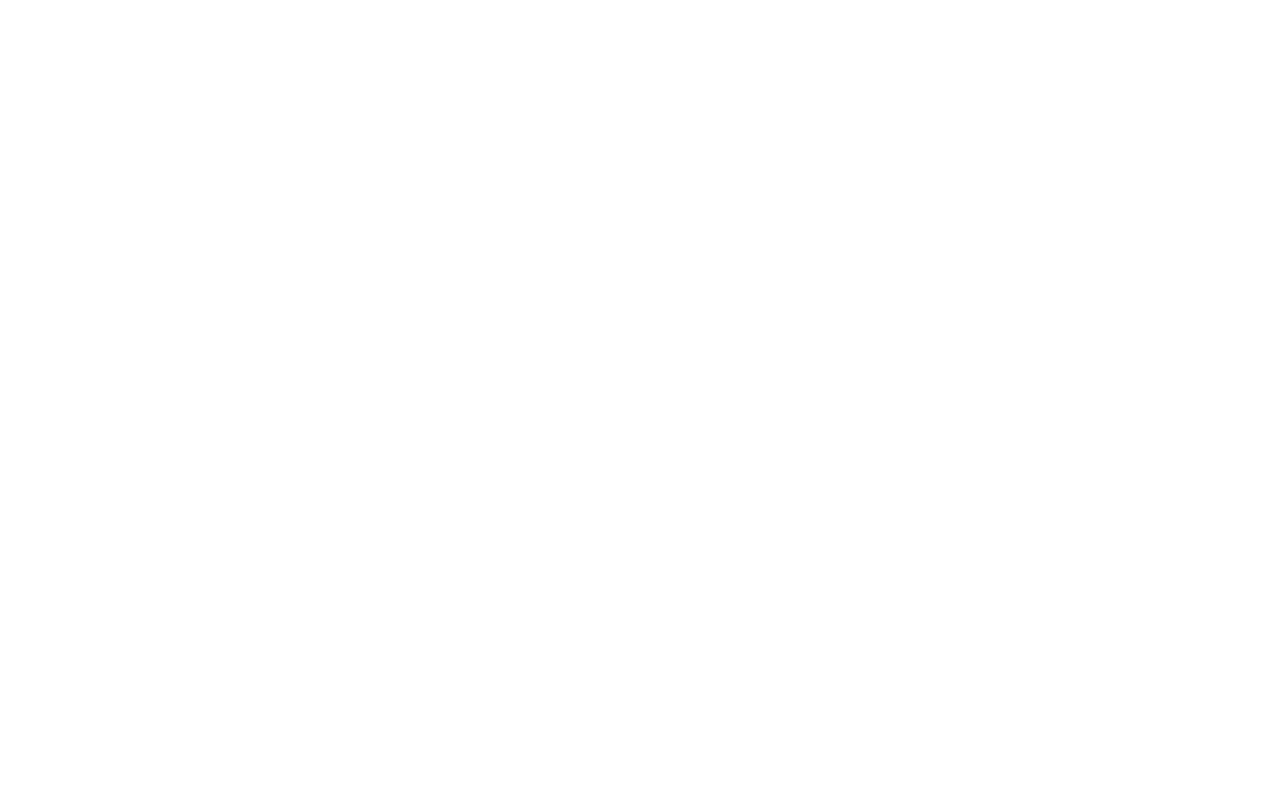
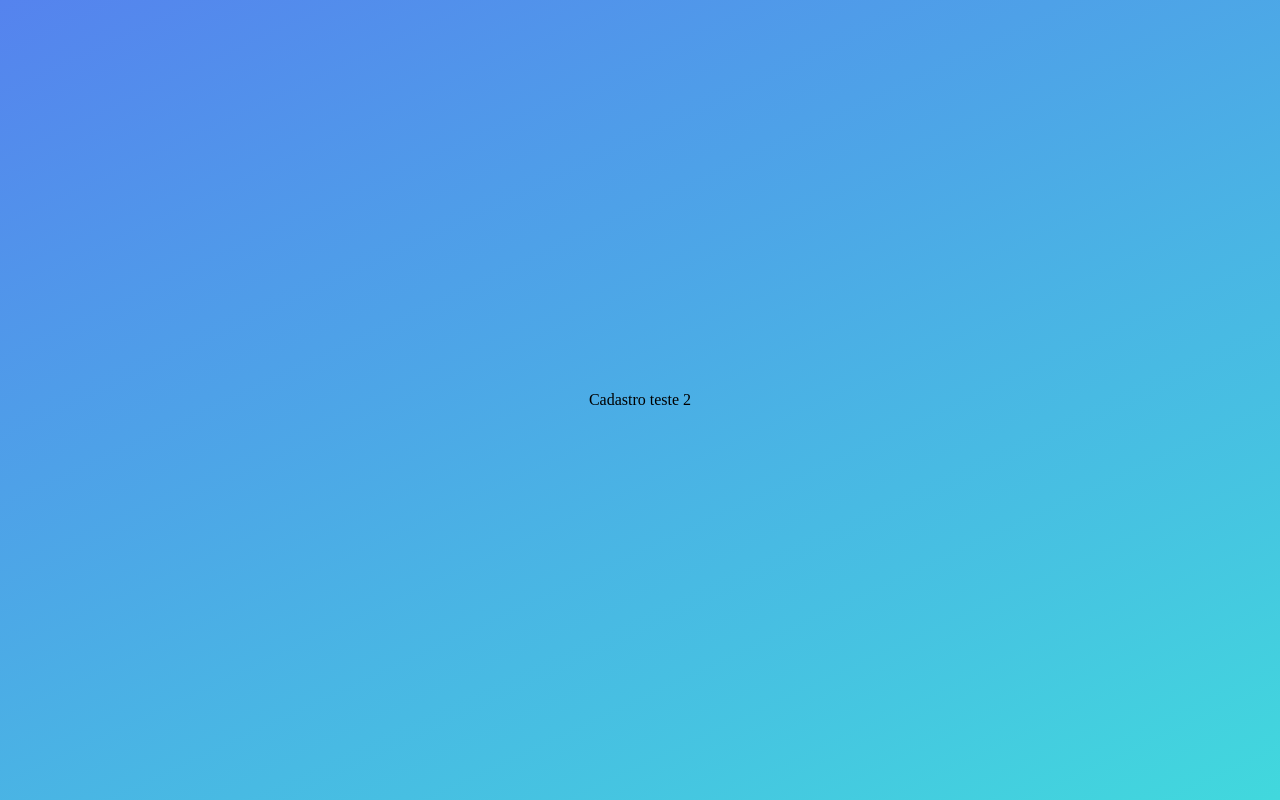
Before and after one commit to thiago-mfernandes/CepCop-React, a React (Create React App) app in the folder cepcop-react/: page /cadastro in a window 1280 px wide. Built offline with nearby package versions, Linux system fonts and the light colour scheme.

Commit message:
Pagina de cadastro iniciada, refatorado um componente em comum

```diff
--- /dev/null
+++ b/cepcop-react/src/components/UI/Cards/Cadastro/index.tsx
@@ -0,0 +1,11 @@
+import ContainerFundoAzul from "../Login/ContainerFundoAzul"
+
+function PageCadastro() {
+    return (
+        <ContainerFundoAzul>
+            <p>Cadastro teste 2</p>
+        </ContainerFundoAzul>
+    )
+}
+
+export default PageCadastro
--- a/cepcop-react/src/components/UI/Cards/Login/Container.tsx
+++ b/cepcop-react/src/components/UI/Cards/Login/ContainerFundoAzul.tsx
@@ -1,10 +1,10 @@
 import React from "react";
 import { StyledContainer } from "./styled";
 
-function Container(props: { children: React.ReactNode }) {
+function ContainerFundoAzul(props: { children: React.ReactNode }) {
     return (
     <StyledContainer>{props.children}</StyledContainer>
     );
 }
 
-export default Container;
+export default ContainerFundoAzul;
--- a/cepcop-react/src/components/UI/Cards/Login/index.tsx
+++ b/cepcop-react/src/components/UI/Cards/Login/index.tsx
@@ -4,7 +4,7 @@
 import LabelLogin from "../../Label/LabelLogin"
 import Box from "./Box"
 import BoxInput from "./BoxInput"
-import Container from "./Container"
+import Container from "./ContainerFundoAzul"
 
 function Login() {
     return (
--- a/cepcop-react/src/pages/cadastro.tsx
+++ b/cepcop-react/src/pages/cadastro.tsx
@@ -1,6 +1,8 @@
+import PageCadastro from "src/components/UI/Cards/Cadastro"
+
 function Cadastro() {
     return (
-        <></>
+        <PageCadastro/>
     )
 }
 
```
Also changed, not shown: cepcop-react/src/components/UI/Cards/Cadastro/CardAlerta/index.ts (added), cepcop-react/src/components/UI/Cards/Cadastro/CardAlerta/styled.ts (added), cepcop-react/src/components/UI/Cards/Cadastro/styled.ts (added).
